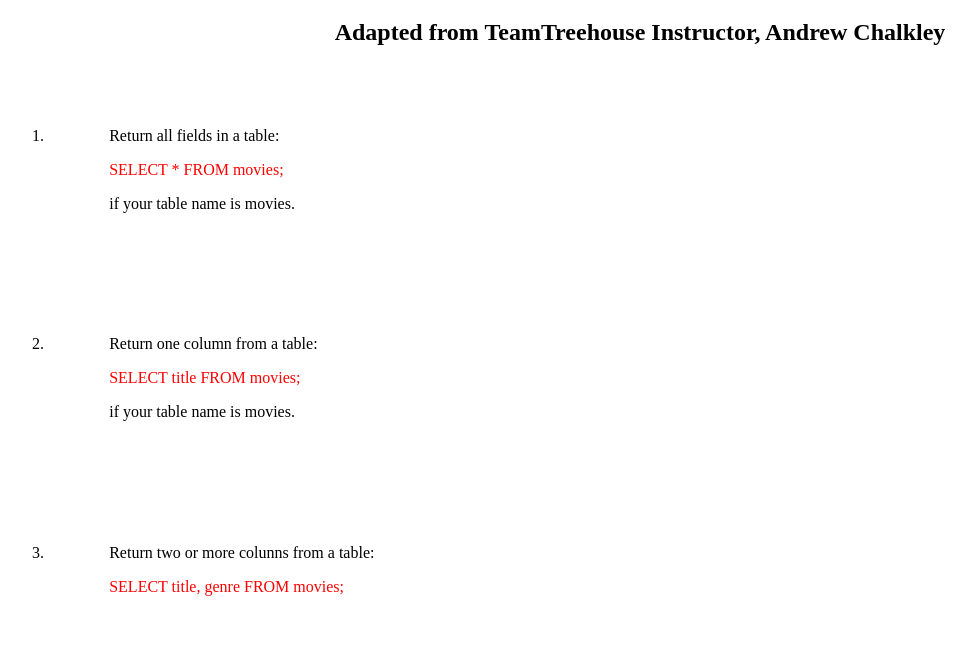
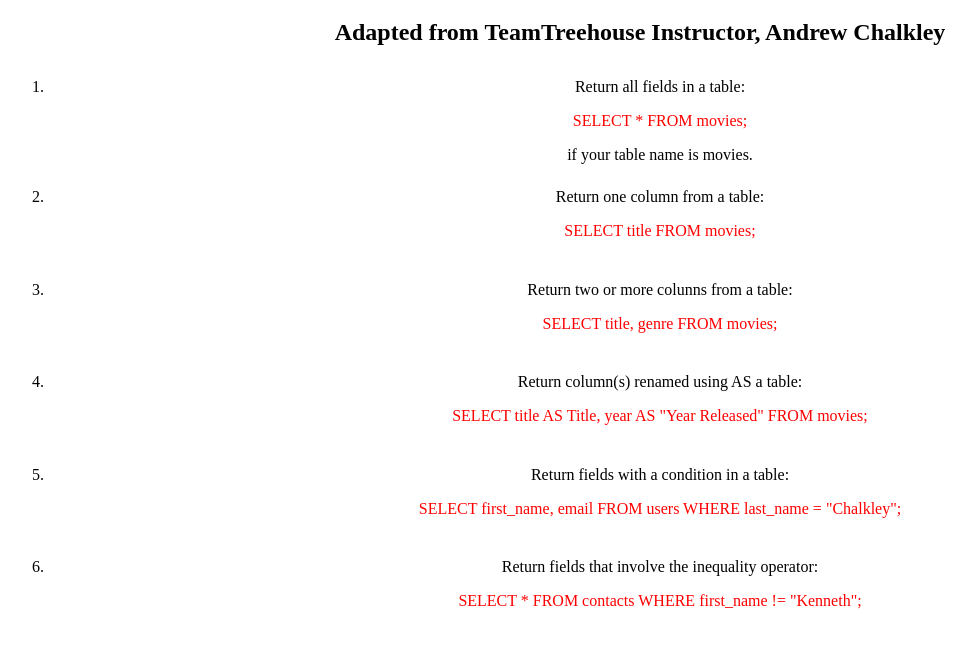
Before and after one commit to SandraJones/SQL_Practice, a plain HTML site: page index.html in a window 1280 px wide. Shown: the part 61-731 px from the top of the page, without its empty margins (0-976 px from the left). Drawn offline with Linux system fonts and the light colour scheme.

Commit message:
added add'l select statements

```diff
--- a/index.html
+++ b/index.html
@@ -16,23 +16,18 @@
 			</li>
 			<li>
 				Return one column from a table: <p class="redText">SELECT title FROM movies;</p>
-				if your table name is movies.
 			</li>
 			<li>
 				Return two or more colunns from a table: <p class="redText">SELECT title, genre FROM movies;</p>
-
 			</li>
 			<li>
-				Return all fields in a table: <p class="redText">SELECT * FROM movies;</p>
-				if your table name is movies.
+				Return column(s) renamed using AS a table: <p class="redText">SELECT title AS Title, year AS "Year Released" FROM movies;</p>
 			</li>
 			<li>
-					Return all fields in a table: <p class="redText">SELECT * FROM movies;</p>
-					if your table name is movies.
+					Return fields with a condition in a table: <p class="redText">SELECT first_name, email FROM users WHERE last_name = "Chalkley";</p>
 			</li>
 			<li>
-				Return all fields in a table: <p class="redText">SELECT * FROM movies;</p>
-				if your table name is movies.
+				Return fields that involve the inequality operator: <p class="redText">SELECT * FROM contacts WHERE first_name != "Kenneth";</p>
 			</li>
 		</ol>
 	</P>
--- a/main.css
+++ b/main.css
@@ -1,6 +1,6 @@
 li {
-	text-align: left;
-	padding: 5%;
+	text-align: center;
+	padding: 1%;
 }
 .redText {
 	color: red;
```
